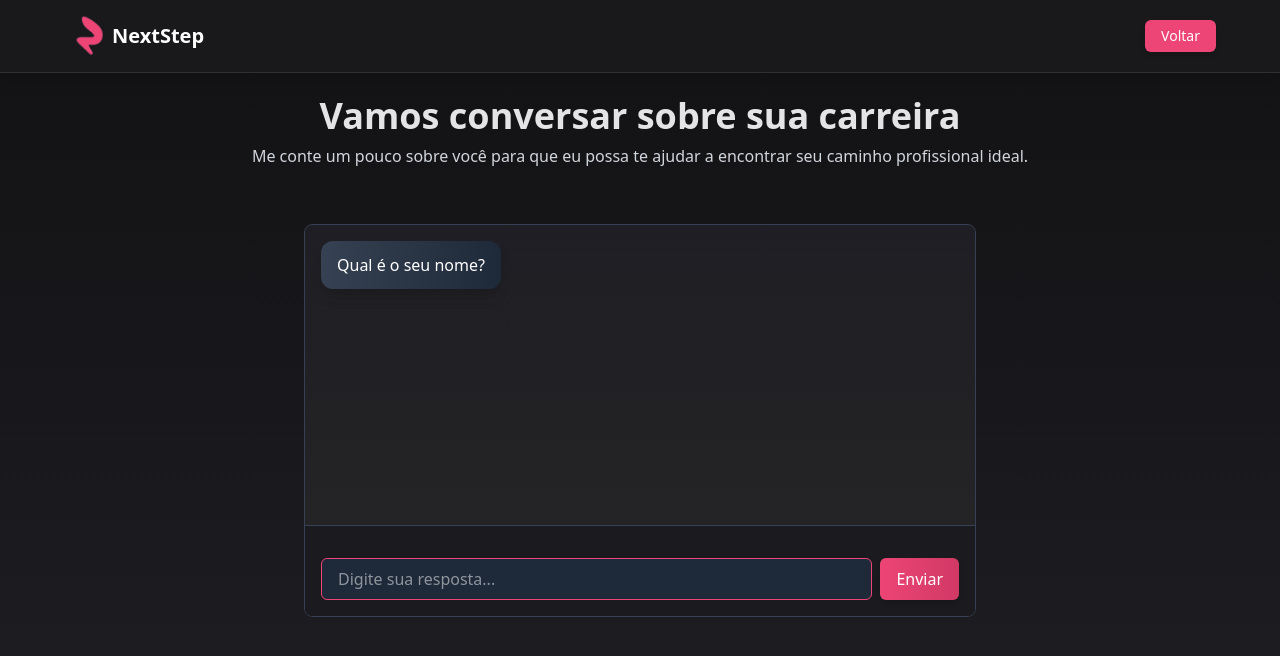
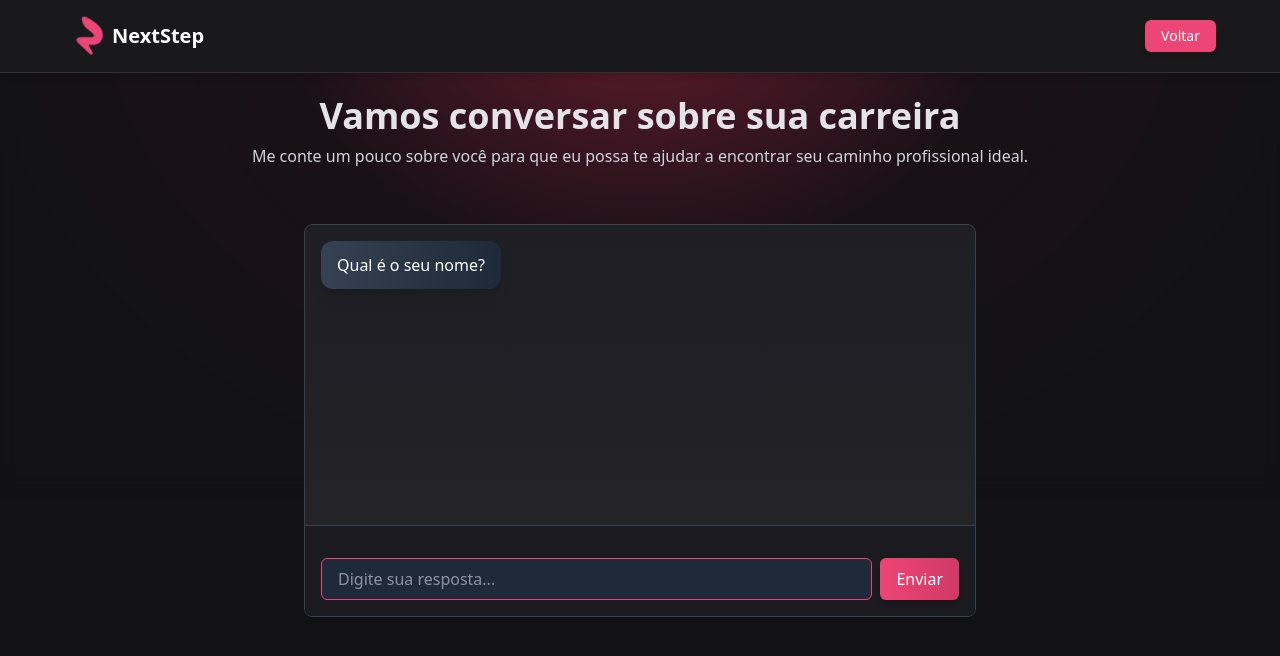
Before and after one commit to gvfirmeza/next-step-front, a React (Vite) app: page /form in a window 1280 px wide. Shown: the top 656 px of the page. Built offline with nearby package versions, Linux system fonts and the light colour scheme.

Commit message:
feat: chat bonitao

```diff
--- a/src/App.jsx
+++ b/src/App.jsx
@@ -11,7 +11,7 @@ function App() {
       <Routes>
         <Route path="/" element={<LandingPage />} />
         <Route path="/form" element={<Form />} />
-        <Route path="/tep" element={<CareerLayout mockCareerData={mockCareerData} />} />
+        <Route path="/mentorship" element={<CareerLayout mockCareerData={mockCareerData} />} />
       </Routes>
     </BrowserRouter>
   );
--- a/src/pages/Form.jsx
+++ b/src/pages/Form.jsx
@@ -270,7 +270,6 @@ const ChatForm = ({ questions, onComplete }) => {
     );
   };
 
-// Demo App Component
   export default function App() {
     const questions = [
       {
@@ -316,7 +315,7 @@ export default function App() {
 
     return (
       <>
-    <header className="fixed w-full z-10 flex justify-between items-center py-4 px-6 md:px-16 bg-[#19191c] border-b border-[#303033] text-white font-sans shadow-md">
+        <header className="fixed w-full z-20 flex justify-between items-center py-4 px-6 md:px-16 bg-[#19191c] border-b border-[#303033] text-white font-sans shadow-md">
           <div className="flex items-center">
             <div className="h-10 w-10 rounded-md flex items-center justify-center mr-2">
               <img src="/assets/logo.png" alt="Logo" className="w-9 -mr-3" />
@@ -331,8 +330,14 @@ export default function App() {
           </button>
         </header>
 
-    <div className="min-h-screen bg-gradient-to-b from-[#121214] to-[#1e1e24] pt-16">
+        {/* container da página */}
+        <div className="min-h-screen bg-[#121214] pt-16 relative overflow-hidden">
 
+          {/* gradiente superior tipo lâmpada */}
+          <div className="absolute -top-5 left-0 w-full h-[500px] bg-[radial-gradient(ellipse_at_top,_#671B31_0%,_#1a1116_40%,_#121214_75%,_#121214_100%)] blur-sm pointer-events-none z-0" />
+
+          {/* conteúdo principal acima do gradiente */}
+          <div className="relative z-10">
             <div className="p-6 text-center">
               <h2 className="text-4xl font-bold my-2">Vamos conversar sobre sua carreira</h2>
               <p className="text-gray-300 text-md">Me conte um pouco sobre você para que eu possa te ajudar a encontrar seu caminho profissional ideal.</p>
@@ -347,6 +352,7 @@ export default function App() {
               </div>
             </div>
           </div>
+        </div>
       </>
     );
   }
```
Lines whose indentation alone changed are shown as unchanged.
